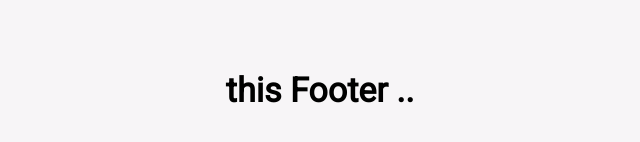
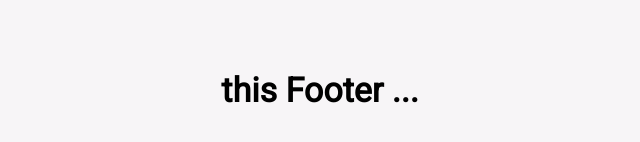
Before and after one commit to ymwho/ymwho.github.io, a plain HTML site: page index.html in a window 1280 px wide. Shown: the part 3054-3196 px from the top of the page, 320-960 px from the left. Drawn offline with Linux system fonts and the light colour scheme.

```diff
--- a/index.html
+++ b/index.html
@@ -208,7 +208,7 @@
     <!-- Footer -->
 
     <div id="footer">
-      <h1>this Footer ..</h1>
+      <h1>this Footer ...</h1>
     </div>
   </body>
 </html>
```
